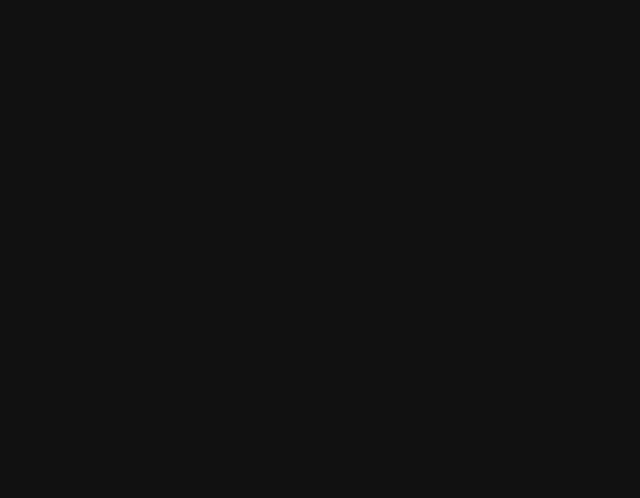
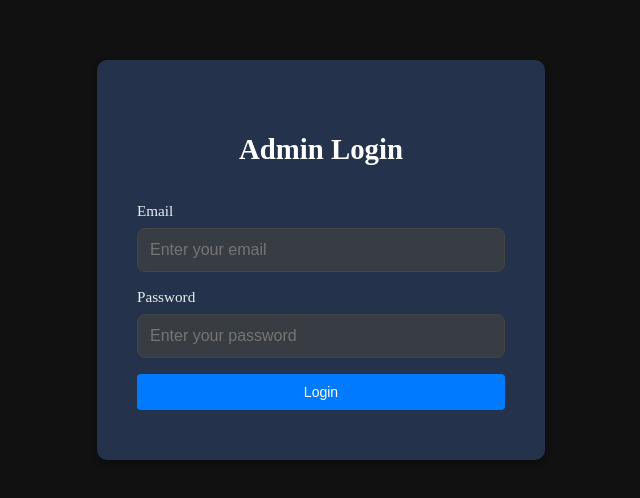
Before and after one commit to erdemahsen/solarviscase, a React app in the folder frontend/: page /login in a window 1280 px wide. Before the commit this address had no page. Shown: the part 140-638 px from the top of the page, without its empty margins (319-959 px from the left). Built offline with nearby package versions, Linux system fonts and the light colour scheme; the HTML template or start-up script is replaced by a standard one.

Commit message:
Login page implemented without functionality

```diff
--- a/frontend/src/App.jsx
+++ b/frontend/src/App.jsx
@@ -4,6 +4,7 @@ import AppOverview from './pages/AppRoute/AppOverview/AppOverview'
 import AppHome from './pages/AppRoute/AppHome/AppHome';
 import AdminHome from './pages/AdminRoute/AdminHome/AdminHome';
 import AdminApp from './pages/AdminRoute/AdminApp/AdminApp';
+import Login from './pages/LoginRoute/Login';
 
 
 
@@ -18,6 +19,7 @@ function App() {
           <Route path="/app/:appId" element = {<AppOverview/>}/>
           <Route path="/admin" element = {<AdminHome/>}/>
           <Route path="/admin/:appId" element={<AdminApp />} />
+          <Route path="/login" element={<Login/>} />
 
         </Routes>
       </BrowserRouter>
--- /dev/null
+++ b/frontend/src/pages/LoginRoute/Login.jsx
@@ -0,0 +1,78 @@
+import React, { useState } from 'react';
+import styles from './Login.module.css';
+
+function Login() {
+    const [email, setEmail] = useState('');
+    const [password, setPassword] = useState('');
+    const [errors, setErrors] = useState({});
+
+    const validate = () => {
+        const newErrors = {};
+
+        // Email Regex: Standard format
+        const emailRegex = /^[^\s@]+@[^\s@]+\.[^\s@]+$/;
+        if (!email) {
+            newErrors.email = 'Email is required';
+        } else if (!emailRegex.test(email)) {
+            newErrors.email = 'Please enter a valid email address';
+        }
+
+        // Password Regex: Min 8 chars only
+        if (!password) {
+            newErrors.password = 'Password is required';
+        } else if (password.length < 8) {
+            newErrors.password = 'Password must be at least 8 characters long';
+        }
+
+        setErrors(newErrors);
+        return Object.keys(newErrors).length === 0;
+    };
+
+    const handleSubmit = (e) => {
+        e.preventDefault();
+        if (validate()) {
+            console.log('Login successful', { email, password });
+            alert('Login successful! (Check console for data)');
+        }
+    };
+
+    return (
+        <div className={styles.loginContainer}>
+            <div className={styles.loginCard}>
+                <h2 className={styles.title}>Admin Login</h2>
+                <form onSubmit={handleSubmit} noValidate>
+                    <div className={styles.formGroup}>
+                        <label className={styles.label}>Email</label>
+                        <input
+                            type="email"
+                            className={styles.input}
+                            value={email}
+                            onChange={(e) => setEmail(e.target.value)}
+                            placeholder="Enter your email"
+                        />
+                    </div>
+                    <div className={styles.formGroup}>
+                        <label className={styles.label}>Password</label>
+                        <input
+                            type="password"
+                            className={styles.input}
+                            value={password}
+                            onChange={(e) => setPassword(e.target.value)}
+                            placeholder="Enter your password"
+                        />
+                    </div>
+                    {errors.email || errors.password ? (
+                        <p className={styles.errorText}>
+                            {errors.email || errors.password}
+                        </p>
+                    ) : null}
+                    <button type="submit" className='button' style={{ width: '100%' }}>
+                        Login
+                    </button>
+                </form>
+            </div>
+        </div>
+    );
+}
+
+export default Login;
--- /dev/null
+++ b/frontend/src/pages/LoginRoute/Login.module.css
@@ -0,0 +1,67 @@
+.loginContainer {
+    display: flex;
+    justify-content: center;
+    align-items: center;
+    height: 100vh;
+    width: 100vw;
+}
+
+.loginCard {
+    display: flex;
+    flex-direction: column;
+    padding: 20px 40px;
+    border-radius: 10px;
+    gap: 20px;
+    background-color: var(--color-primary-dark);
+    width: 35vw;
+    min-height: 50vh;
+    justify-content: center;
+    box-shadow: 0 4px 6px rgba(0, 0, 0, 0.3);
+}
+
+.title {
+    margin-bottom: 1rem;
+    color: white;
+    font-size: 1.8rem;
+    font-weight: 600;
+    text-align: center;
+}
+
+.formGroup {
+    margin-bottom: 1rem;
+    text-align: left;
+    display: flex;
+    flex-direction: column;
+    gap: 8px;
+}
+
+.label {
+    display: block;
+    color: #eee;
+    font-size: 0.95rem;
+    font-weight: 500;
+}
+
+.input {
+    width: 100%;
+    padding: 12px;
+    border: 1px solid #444;
+    border-radius: 8px;
+    font-size: 1rem;
+    background-color: var(--bg-page);
+    /* from user snippet */
+    color: white;
+    /* Assuming dark theme input */
+    transition: filter 0.2s;
+}
+
+.input:focus {
+    border-color: var(--color-primary);
+    outline: none;
+}
+
+.errorText {
+    color: #ff6b6b;
+    font-size: 0.85rem;
+    margin-top: 4px;
+}
```
